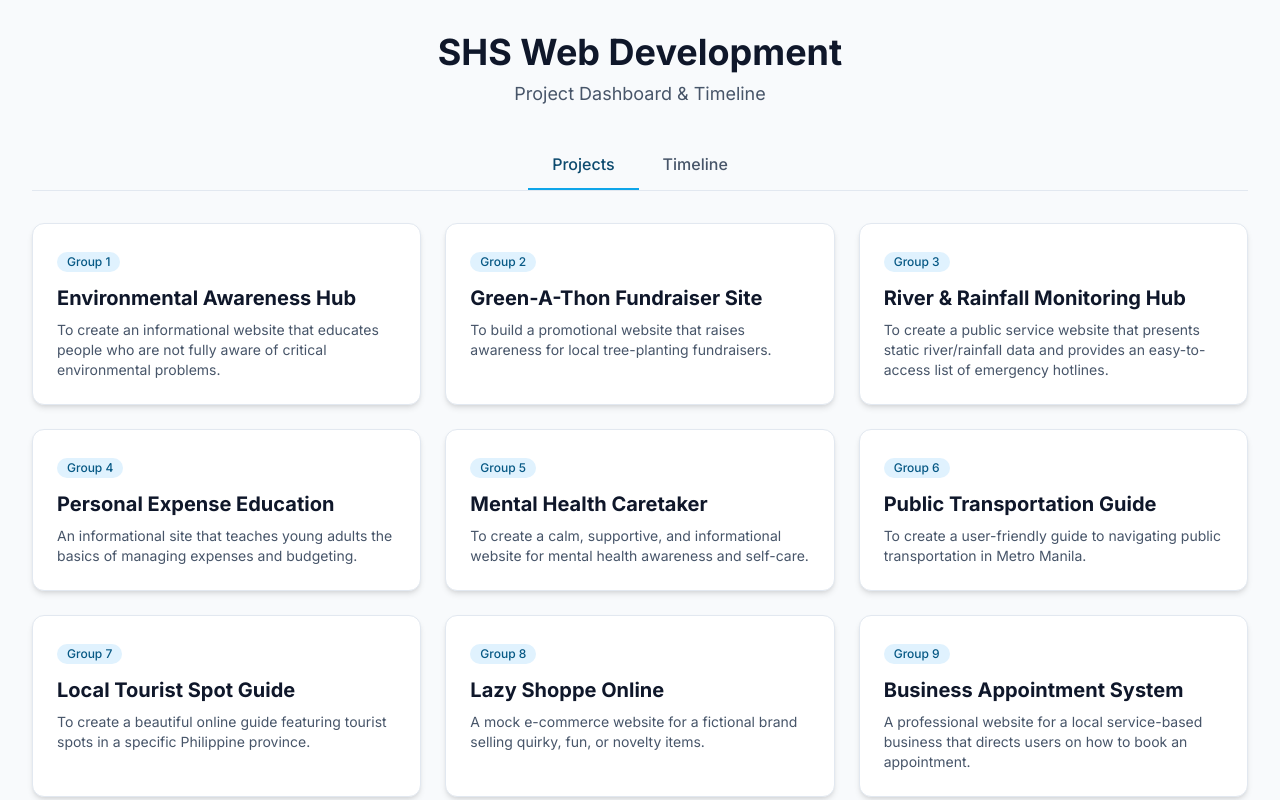
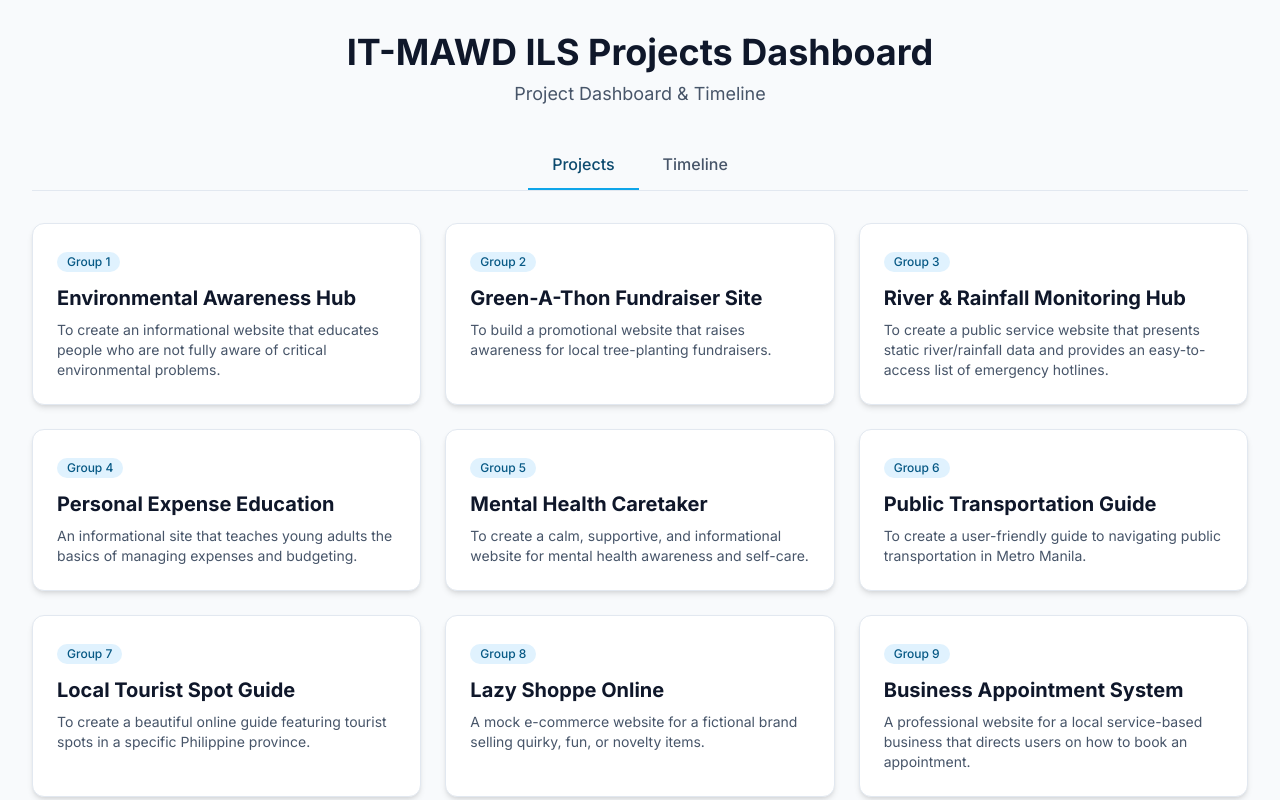
Before and after one commit to SirJeii/cp2ils, a plain HTML site: page index.html in a window 1280 px wide. Shown: the top 800 px of the page. Drawn offline with nearby package versions, Linux system fonts and the light colour scheme.

Commit message:
Update index.html

```diff
--- a/index.html
+++ b/index.html
@@ -51,7 +51,7 @@
 
     <div class="container mx-auto p-4 md:p-8">
         <header class="text-center mb-8">
-            <h1 class="text-4xl font-bold text-slate-900">SHS Web Development</h1>
+            <h1 class="text-4xl font-bold text-slate-900">IT-MAWD ILS Projects Dashboard</h1>
             <p class="text-lg text-slate-600 mt-2">Project Dashboard & Timeline</p>
         </header>
 
```
